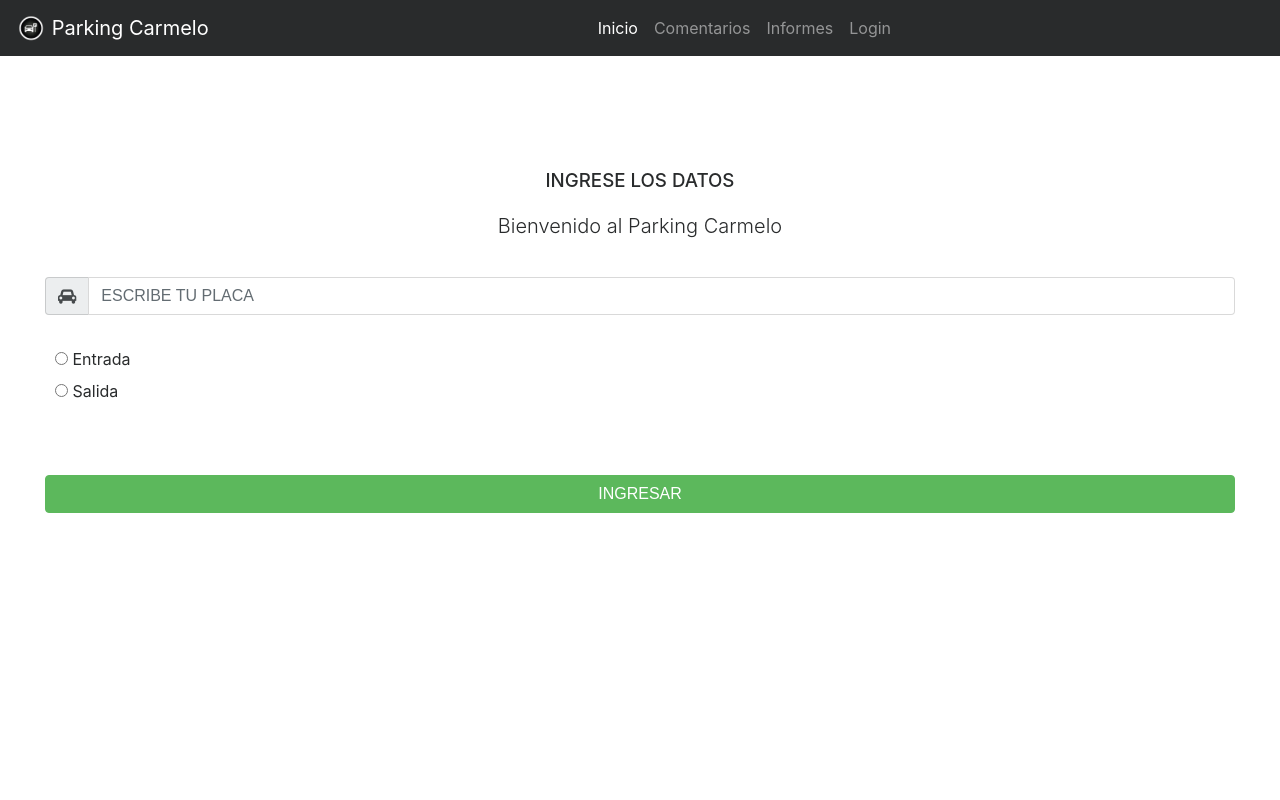
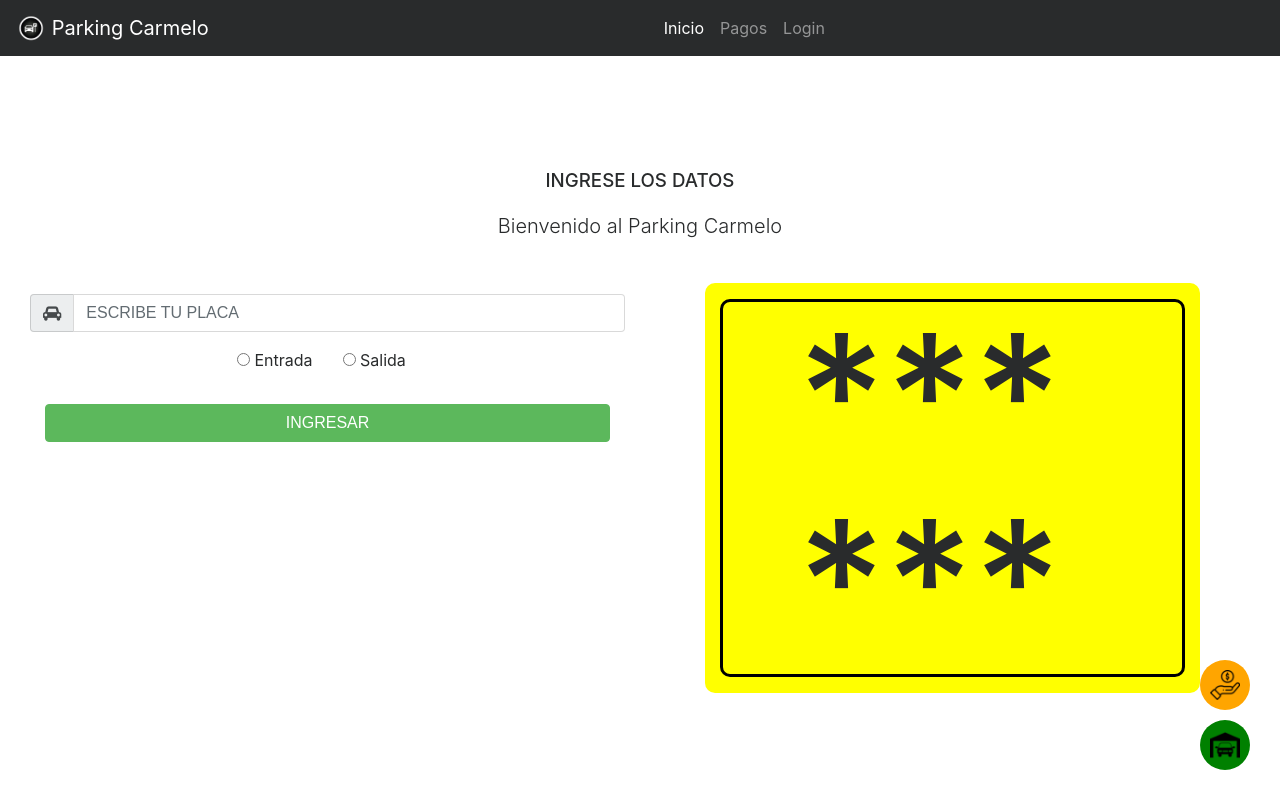
Before and after one commit to yeye1822/ParkingCarmelo, a PHP site: page /Inicio in a window 1280 px wide. Run offline with PHP 8.4, Linux system fonts and the light colour scheme.

Commit message:
Cambios de estilo en en front

```diff
--- a/parkingV1.1/libraries/css/estilo.css
+++ b/parkingV1.1/libraries/css/estilo.css
@@ -57,3 +57,90 @@ src: url('../font/CaviarDreams_Italic.ttf');
 .cont{
 	margin-top: 15px;
 }
+
+.position{
+	width: 50px;
+	height: 50px;
+	position: fixed;
+	border-radius: 50px;
+	padding: 10px;
+}
+
+.inParking{
+	background-color: green;
+	bottom: 30px;
+	right: 30px;
+}
+
+.payment{
+	background-color: orange;
+	bottom: 90px;
+	right: 30px;
+}
+
+.imgFloat{
+	width: 100%
+}
+
+.licensePlate{
+	background-color: yellow;
+	width: 90%;
+	min-height: 250px;
+	border-radius: 10px;
+	display: flex;
+  	align-items: stretch;
+  	margin: 0 auto;
+}
+
+.licensePlateIn{
+	background-color: yellow;
+	margin: 1em auto;
+	border-style: solid;
+	border-color: black;
+	width: 100%;
+	border-radius: 10px;
+}
+
+.typeIn{
+	text-align: right;
+}
+
+.typeOut{
+	text-align: left;
+}
+
+#writeTime{
+	font-size: 169px;
+	text-align: center;
+	margin: 0;width: 90%;
+}
+
+@media only screen and (max-width: 960px) {
+  .licensePlate {
+    	min-height: 180px;
+  }
+
+  #writeTime{
+		font-size: 60px;
+		margin: 29px 0 0 9px;
+	}
+}
+
+@media only screen and (max-width: 575px) {
+  .licensePlate {
+    	min-height: 140px;
+  }
+
+  .typeIn{
+		text-align: center;
+	}
+
+	.typeOut{
+		text-align: center;
+	}
+
+	#writeTime{
+		font-size: 54px;
+		margin: 20px;
+	}
+}
--- a/parkingV1.1/libraries/js/funciones.js
+++ b/parkingV1.1/libraries/js/funciones.js
@@ -13,6 +13,16 @@
 		conten[i].style.height = "400px";
 	}
 }*/
+function writeTimeReal(data){
+	if(data.value.length == 0){
+		document.getElementById("writeTime").innerHTML = "*** ***";
+	}else{
+		document.getElementById("writeTime").innerHTML = data.value.toUpperCase();
+	}
+}
+
+
+
 function payParking(data){
 
 	var dia = document.getElementById("dia"+data).value;
--- a/parkingV1.1/views/dashboard.php
+++ b/parkingV1.1/views/dashboard.php
@@ -115,8 +115,8 @@ class dashboard{
 			    <div class="collapse navbar-collapse" id="navbarTogglerDemo01">
 			      <div class="navbar-nav mr-auto ml-auto text-center">
 			      	<a class="nav-item nav-link active" href="Inicio">Inicio</a>
-			      	<a class="nav-item nav-link " href="Comentarios">Comentarios</a>
-			      	<a class="nav-item nav-link " href="InformesInusual">Informes</a>
+			      	<!-- <a class="nav-item nav-link " href="Comentarios">Comentarios</a> -->
+			      	<a class="nav-item nav-link " href="InformesInusual">Pagos</a>
 			        <a class="nav-item nav-link " href="Login">Login</a>
 			      </div>
 			    </div>
@@ -223,6 +223,18 @@ class dashboard{
 			    <script src="libraries/js/jquery-3.1.1.slim.min.js" integrity="sha384-A7FZj7v+d/sdmMqp/nOQwliLvUsJfDHW+k9Omg/a/EheAdgtzNs3hpfag6Ed950n" crossorigin="anonymous"></script>
 			    <script src="libraries/js/tether.min.js" integrity="sha384-DztdAPBWPRXSA/3eYEEUWrWCy7G5KFbe8fFjk5JAIxUYHKkDx6Qin1DkWx51bBrb" crossorigin="anonymous"></script>
 			    <script src="libraries/js/bootstraps.min.js"></script>
+
+			    <div class="inParking position">
+			    	<a href="Inicio">
+			    		<img src="libraries/image/carParking.png" class="imgFloat">
+			    	</a>
+			    </div>
+			    <div class="payment position">
+			    	<a href="InformesInusual">
+			    		<img src="libraries/image/payment.png" class="imgFloat">
+			    	</a>
+			    </div>
+
 			  </body>
 			</html>
 		<?php
--- a/parkingV1.1/views/formInicio.php
+++ b/parkingV1.1/views/formInicio.php
@@ -7,8 +7,8 @@
 				    <h3 class="text-uppercase text-center">Ingrese Los Datos</h3>
 				    <p class="lead text-center">Bienvenido al Parking Carmelo</p>
 				    <div class="container">
-
-				     <div id="mensaje">
+				    	<div class="row">
+				    		<div id="mensaje" class="col-sm-12">
 						      	<?php
 						      		@$mensaje = $_GET['mensaje'];
 						      		if(@$mensaje != ''){
@@ -21,29 +21,45 @@
 						      		}
 						      	?>
 						     </div>
+				    	</div>
+				    	<div class="row">
+				    		<div class="col-sm-6 mt-3 pt-3">
 
 						      <form method="post" action='controllers/registroDatos.php'>
-					          <div class="input-group col-sm-12 mt-3 pt-3">
+						          <div class="input-group">
 						              <span class="input-group-addon"><i class="fa fa-car"></i></span>
-					              <input type="text" class="form-control text-uppercase" name="placa" placeholder="Escribe tu placa" id='placa' required>
-
+						              <input type="text" class="form-control text-uppercase" name="placa" placeholder="Escribe tu placa" id='placa' required autocomplete="off" onkeyup="writeTimeReal(this)">
 						          </div>
 
-							<!--radio buttom opciones de visita-->
-							<div style="padding-left: 25px;" class="mt-3 pt-3">
-								<div class="radio">
+								<div class="row mt-3">
+									<div class="col-sm-12 text-center">
+										<div class="row">
+											<div class="radio col-sm-6 typeIn">
 										      <label><input type="radio" name="tipoEntrada" value="2" required> Entrada</label>
 										    </div>
-							    <div class="radio">
-							      <label><input type="radio" name="tipoEntrada" value="1" required> Salida</label>
+										    <div class="radio col-sm-6 typeOut">
+										      <label><input type="radio" name="tipoEntrada" value="1" required > Salida</label>
 										    </div>
 										</div>
-							<!--termina formulario de opciones de entrada-->
+									</div>
+								</div>
 
-					          <div class="input-group col-sm-12 mt-5 pt-3 mb-5 pb-5">
+						          <div class="input-group col-sm-12 mt-2 pt-3 pb-2">
 						            <button type="submit" class="btn btn-success  btn-block ">INGRESAR</button>
 						          </div>
 						      </form>
+				    		</div>
+
+				    		<div class="col-sm-6 mt-1 pt-3 mb-3">
+				    			<div class="col-sm-1"></div>
+				    			<div class="col-sm-10 licensePlate">
+				    				<div class="licensePlateIn">
+				    					<h1 id="writeTime">*** ***</h1>
+				    				</div>
+				    			</div>
+				    			<div class="col-sm-1"></div>
+				    		</div>
+				    	</div>
 				    </div>
 				  </section>
 			<?php
```
Also changed, not shown: parkingV1.1/libraries/image/carParking.png (added), parkingV1.1/libraries/image/payment.png (added). Lines whose indentation alone changed are shown as unchanged.
